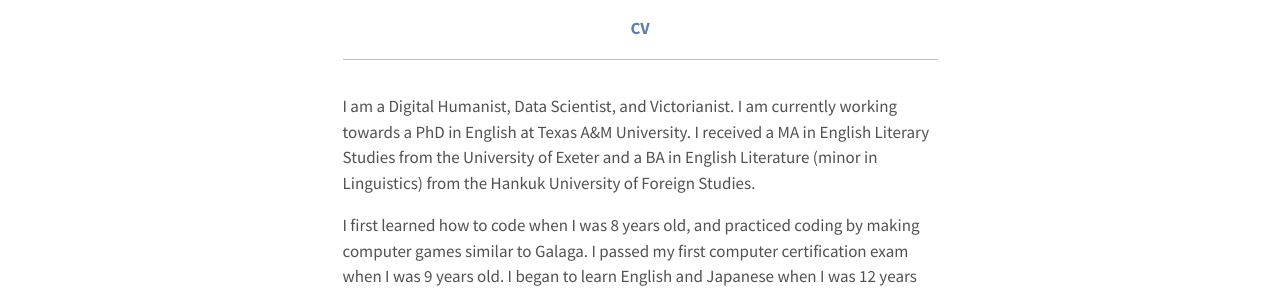
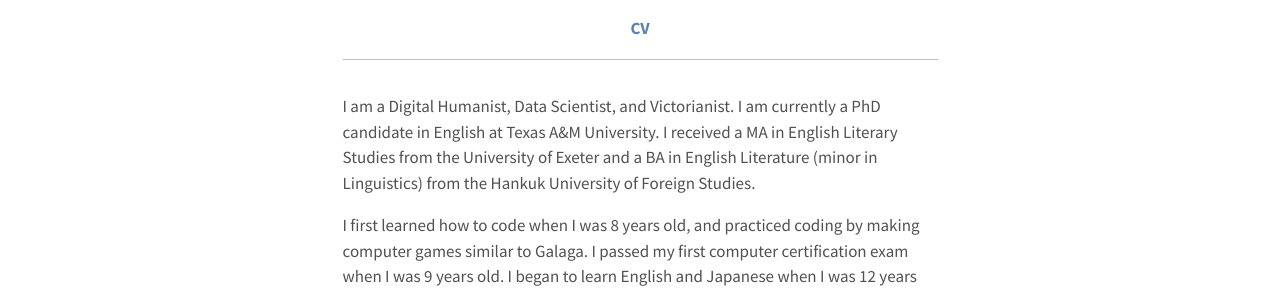
Before and after one commit to elibooklover/elibooklover.github.io, a Jekyll site: the page built from index.html, in a window 1280 px wide. Shown: the part 426-715 px from the top of the page. Built offline with Jekyll 4.4.1, drawn with Linux system fonts in a browser that asks for light colours.

Commit message:
index.html updates

```diff
--- a/index.html
+++ b/index.html
@@ -14,7 +14,7 @@ title: Home
   <br>
   <div class="text-left">
     <p>
-    I am a Digital Humanist, Data Scientist, and Victorianist. I am currently working towards a PhD in English at Texas A&M University. I received a MA in English Literary Studies from the University of Exeter and a BA in English Literature (minor in Linguistics) from the Hankuk University of Foreign Studies.
+    I am a Digital Humanist, Data Scientist, and Victorianist. I am currently a PhD candidate in English at Texas A&M University. I received a MA in English Literary Studies from the University of Exeter and a BA in English Literature (minor in Linguistics) from the Hankuk University of Foreign Studies.
     </p>
 
     <p>
```
